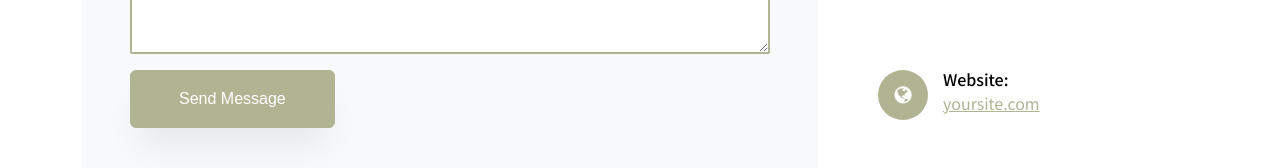
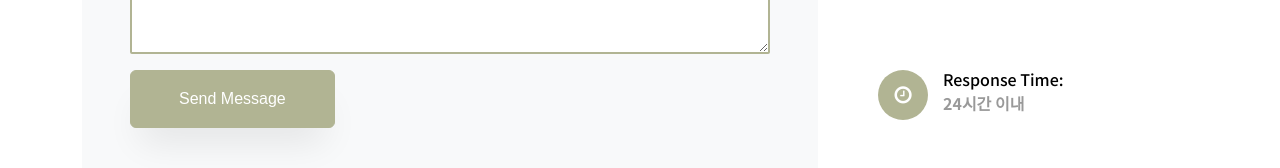
Before and after one commit to jungyoonn/portfolio, a React (Create React App) app: page / in a window 1280 px wide. Shown: the part 9453-9621 px from the top of the page. Built offline with nearby package versions, Linux system fonts and the light colour scheme.

Commit message:
your site -> response time

```diff
--- a/src/components/home/Contact.jsx
+++ b/src/components/home/Contact.jsx
@@ -168,10 +168,10 @@ const Contact = () => {
               </div>
               <div className="dbox w-100 d-flex">
                 <div className="icon d-flex align-items-center justify-content-center">
-                  <span className="fa fa-globe"></span>
+                  <span className="fa fa-clock-o fa-lg"></span>
                 </div>
                 <div className="text">
-                  <p className='noto-sans-kr'><span>Website:</span> <a href="https://yoursite.com">yoursite.com</a></p>
+                  <p className='noto-sans-kr fw-bold'><span>Response Time:</span> 24시간 이내</p>
                 </div>
               </div>
             </div>
```
